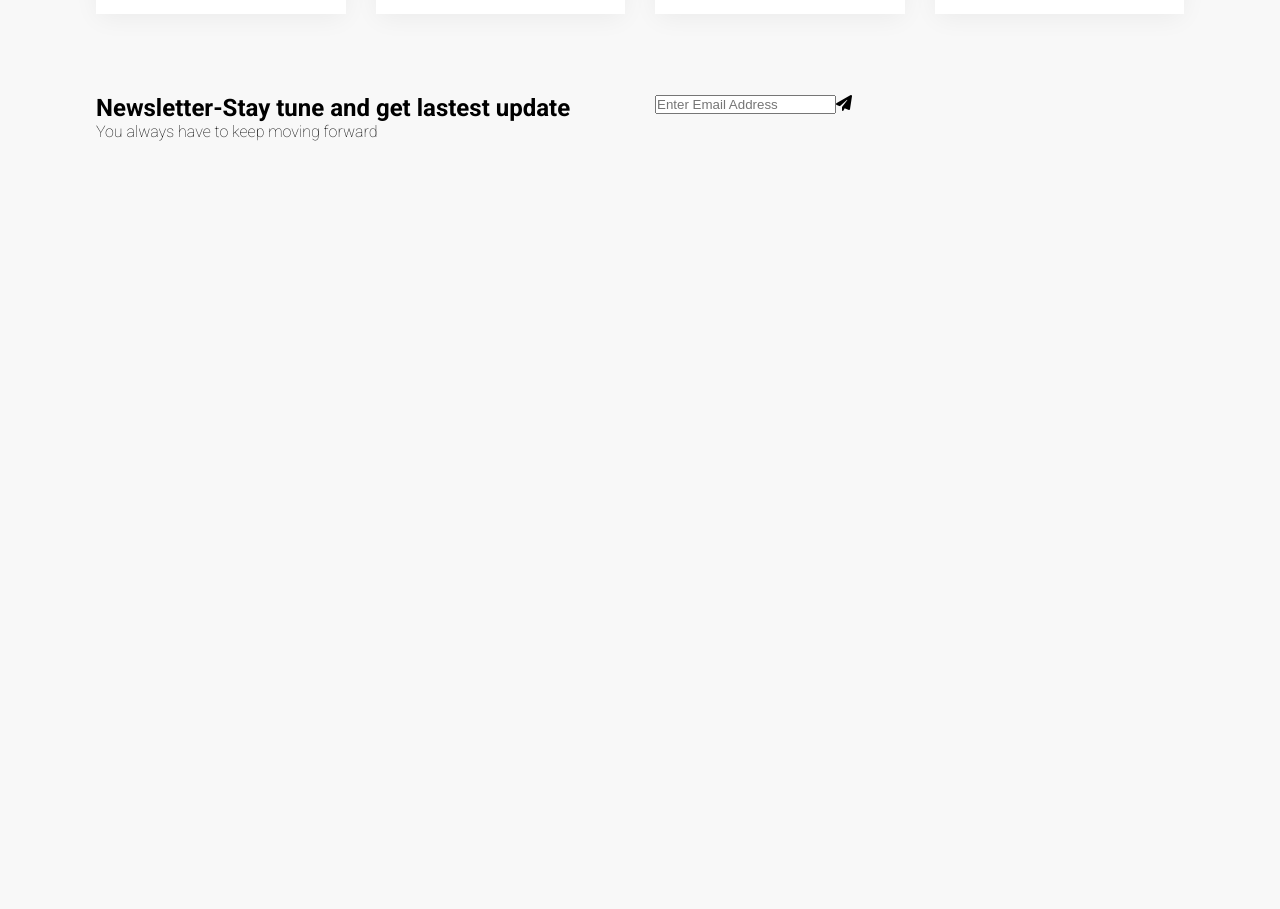
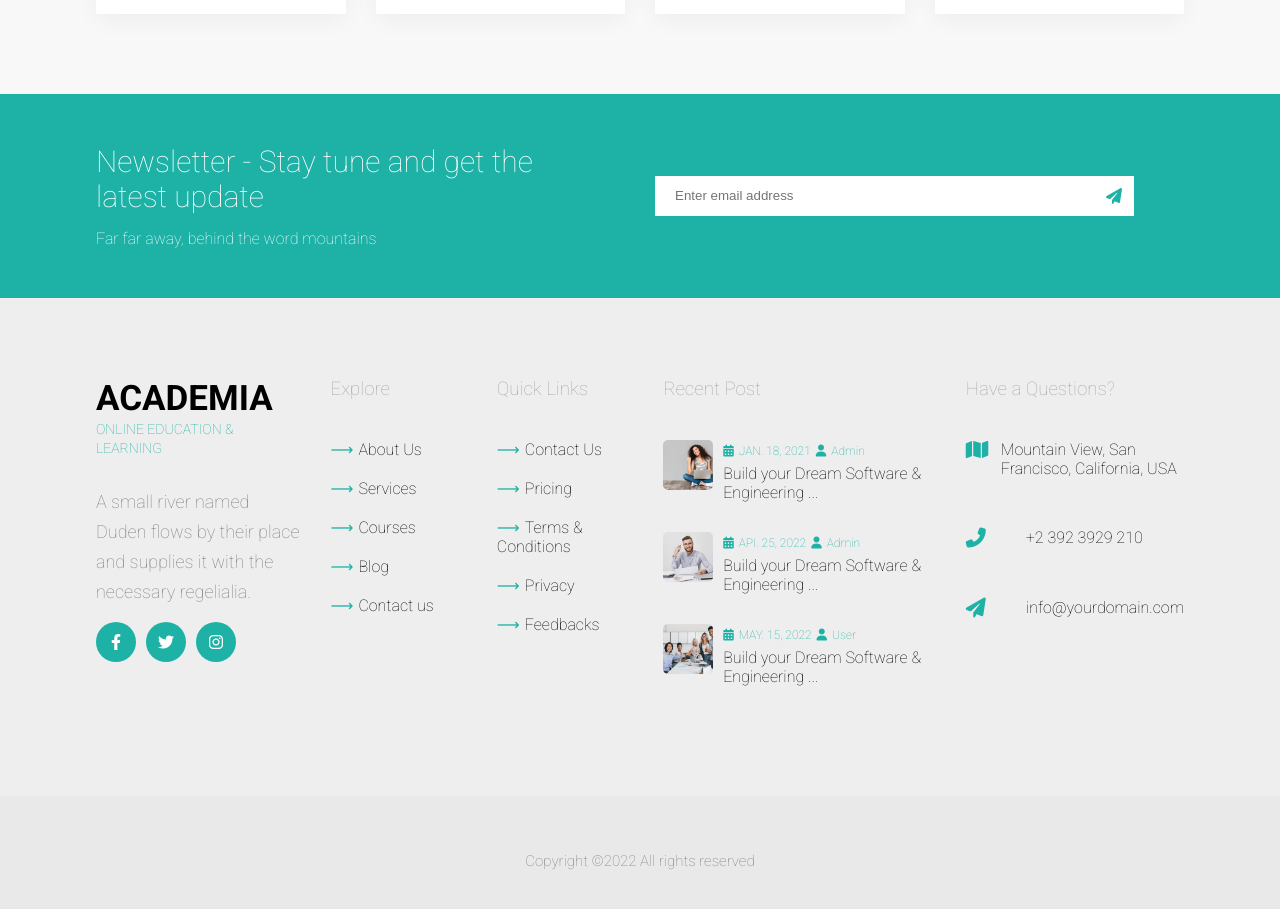
Before and after one commit to Tduncan14/reacteducation, a React (Create React App) app: page /team in a window 1280 px wide. Shown: the part 1757-2666 px from the top of the page. Before the commit the page ends 1898 px from the top, so only its background shows below. Built offline with nearby package versions, Linux system fonts and the light colour scheme.

Commit message:
keep moving forward

```diff
--- a/src/components/footer/Footer.css
+++ b/src/components/footer/Footer.css
@@ -0,0 +1,112 @@
+.newletter {
+    background-color: #1eb2a6;
+    padding: 50px 0;
+    color: #fff;
+  }
+  .newletter .right,
+  .newletter .left {
+    padding-right: 50px;
+  }
+  .newletter h1 {
+    color: #fff;
+    font-size: 30px;
+    font-weight: 500;
+    margin-bottom: 15px;
+  }
+  .newletter .right {
+    display: flex;
+    justify-content: space-between;
+    align-items: center;
+  }
+  .newletter input {
+    width: 100%;
+    padding: 20px;
+    border: none;
+    outline: none;
+    height: 30px;
+  }
+  .newletter i {
+    padding: 12px;
+    color: #1eb2a6;
+    background-color: #fff;
+  }
+  footer {
+    background-color: #eeeeee;
+  }
+  footer .container {
+    display: grid;
+    grid-template-columns: 3fr 2fr 2fr 4fr 3fr;
+    grid-gap: 30px;
+  }
+  @media screen and (max-width: 768px) {
+    footer .container {
+      grid-template-columns: repeat(2, 1fr);
+    }
+  }
+  footer .logo span {
+    color: #1eb2a6;
+    font-size: 14px;
+  }
+  footer .logo p {
+    color: grey;
+    margin: 30px 0 15px 0;
+  }
+  footer .logo .icon {
+    background-color: #1eb2a6;
+    color: white;
+    margin-right: 10px;
+  }
+  footer h3 {
+    margin-bottom: 40px;
+    font-weight: 500;
+  }
+  footer ul li {
+    margin-bottom: 20px;
+  }
+  footer .link li::before {
+    content: "⟶";
+    color: #1eb2a6;
+    margin-right: 5px;
+  }
+  footer .items {
+    margin-bottom: 30px;
+  }
+  footer .items img {
+    width: 50px;
+    height: 50px;
+    border-radius: 5px;
+    margin-right: 10px;
+    object-fit: cover;
+  }
+  footer .items span,
+  footer .items i {
+    font-size: 12px;
+    color: #1eb2a6;
+    margin-right: 5px;
+    text-transform: capitalize;
+  }
+  footer h4 {
+    font-weight: 400;
+    margin-top: 5px;
+  }
+  footer .last ul li {
+    display: flex;
+    margin-bottom: 50px;
+  }
+  footer .last i {
+    width: 60px;
+    font-size: 20px;
+    color: #1eb2a6;
+  }
+  .legal {
+    text-align: center;
+    padding: 50px 0;
+    color: grey;
+    background-color: #e9e9e9;
+  }
+  .legal p {
+    font-size: 15px;
+  }
+  .legal i {
+    color: #1eb2a6;
+  }
--- a/src/components/footer/Footer.js
+++ b/src/components/footer/Footer.js
@@ -1,27 +1,99 @@
-import React from 'react';
-import './Footer.css';
-
+import React from "react"
+import { blog } from "../../dummydata"
+import "./Footer.css"
 
 const Footer = () => {
-
-
   return (
-        <div>
-             <section className="newletter">
-                 <div className="container flexSB">
-                    <div className="left row">
-                         <h1>Newsletter-Stay tune and get lastest update</h1>
-
-                         <span>You always have to keep moving forward</span>
+    <>
+      <section className='newletter'>
+        <div className='container flexSB'>
+          <div className='left row'>
+            <h1>Newsletter - Stay tune and get the latest update</h1>
+            <span>Far far away, behind the word mountains</span>
           </div>
-
-                    <div className="right row">
-                        <input type="text" placeholder="Enter Email Address" />
+          <div className='right row'>
+            <input type='text' placeholder='Enter email address' />
             <i className='fa fa-paper-plane'></i>
           </div>
         </div>
       </section>
+      <footer>
+        <div className='container padding'>
+          <div className='box logo'>
+            <h1>ACADEMIA</h1>
+            <span>ONLINE EDUCATION & LEARNING</span>
+            <p>A small river named Duden flows by their place and supplies it with the necessary regelialia.</p>
+
+            <i className='fab fa-facebook-f icon'></i>
+            <i className='fab fa-twitter icon'></i>
+            <i className='fab fa-instagram icon'></i>
           </div>
+          <div className='box link'>
+            <h3>Explore</h3>
+            <ul>
+              <li>About Us</li>
+              <li>Services</li>
+              <li>Courses</li>
+              <li>Blog</li>
+              <li>Contact us</li>
+            </ul>
+          </div>
+          <div className='box link'>
+            <h3>Quick Links</h3>
+            <ul>
+              <li>Contact Us</li>
+              <li>Pricing</li>
+              <li>Terms & Conditions</li>
+              <li>Privacy</li>
+              <li>Feedbacks</li>
+            </ul>
+          </div>
+          <div className='box'>
+            <h3>Recent Post</h3>
+            {blog.slice(0, 3).map((val) => (
+              <div className='items flexSB'>
+                <div className='img'>
+                  <img src={val.cover} alt='' />
+                </div>
+                <div className='text'>
+                  <span>
+                    <i className='fa fa-calendar-alt'></i>
+                    <label htmlFor=''>{val.date}</label>
+                  </span>
+                  <span>
+                    <i className='fa fa-user'></i>
+                    <label htmlFor=''>{val.type}</label>
+                  </span>
+                  <h4>{val.title.slice(0, 40)}...</h4>
+                </div>
+              </div>
+            ))}
+          </div>
+          <div className='box last'>
+            <h3>Have a Questions?</h3>
+            <ul>
+              <li>
+                <i className='fa fa-map'></i>
+                 Mountain View, San Francisco, California, USA
+              </li>
+              <li>
+                <i className='fa fa-phone-alt'></i>
+                +2 392 3929 210
+              </li>
+              <li>
+                <i className='fa fa-paper-plane'></i>
+                info@yourdomain.com
+              </li>
+            </ul>
+          </div>
+        </div>
+      </footer>
+      <div className='legal'>
+        <p>
+          Copyright ©2022 All rights reserved
+        </p>
+      </div>
+    </>
   )
 }
 
--- a/src/components/heading/Head.js
+++ b/src/components/heading/Head.js
@@ -15,7 +15,7 @@
          <section className="head">
               <div className="container flexSB">
                   <div className="log">
-                      <h1> Academia</h1>
+                      <h1> Ulearn</h1>
                       <span> Online education & learning</span>
                   </div>
 
```
Lines whose indentation alone changed are shown as unchanged.
